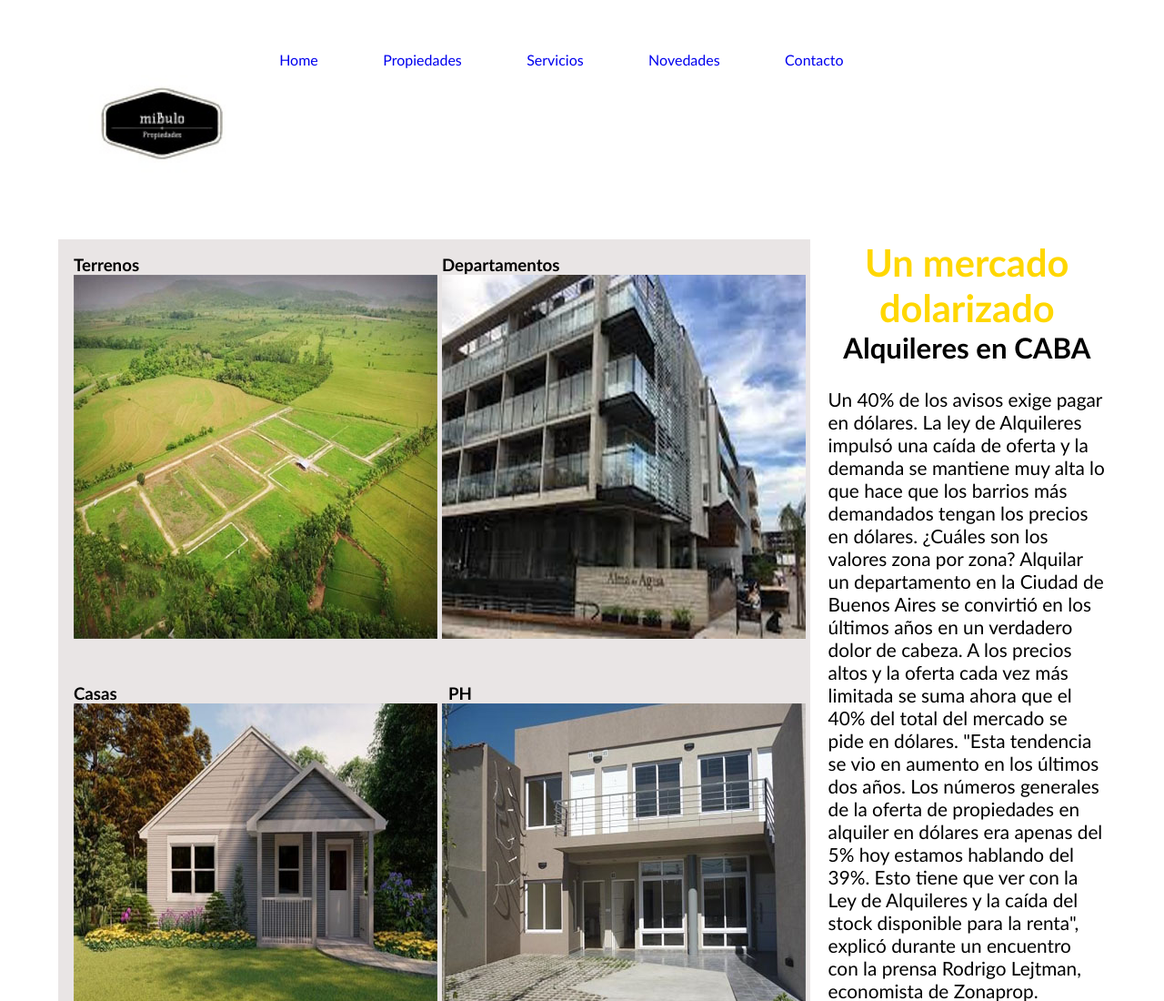
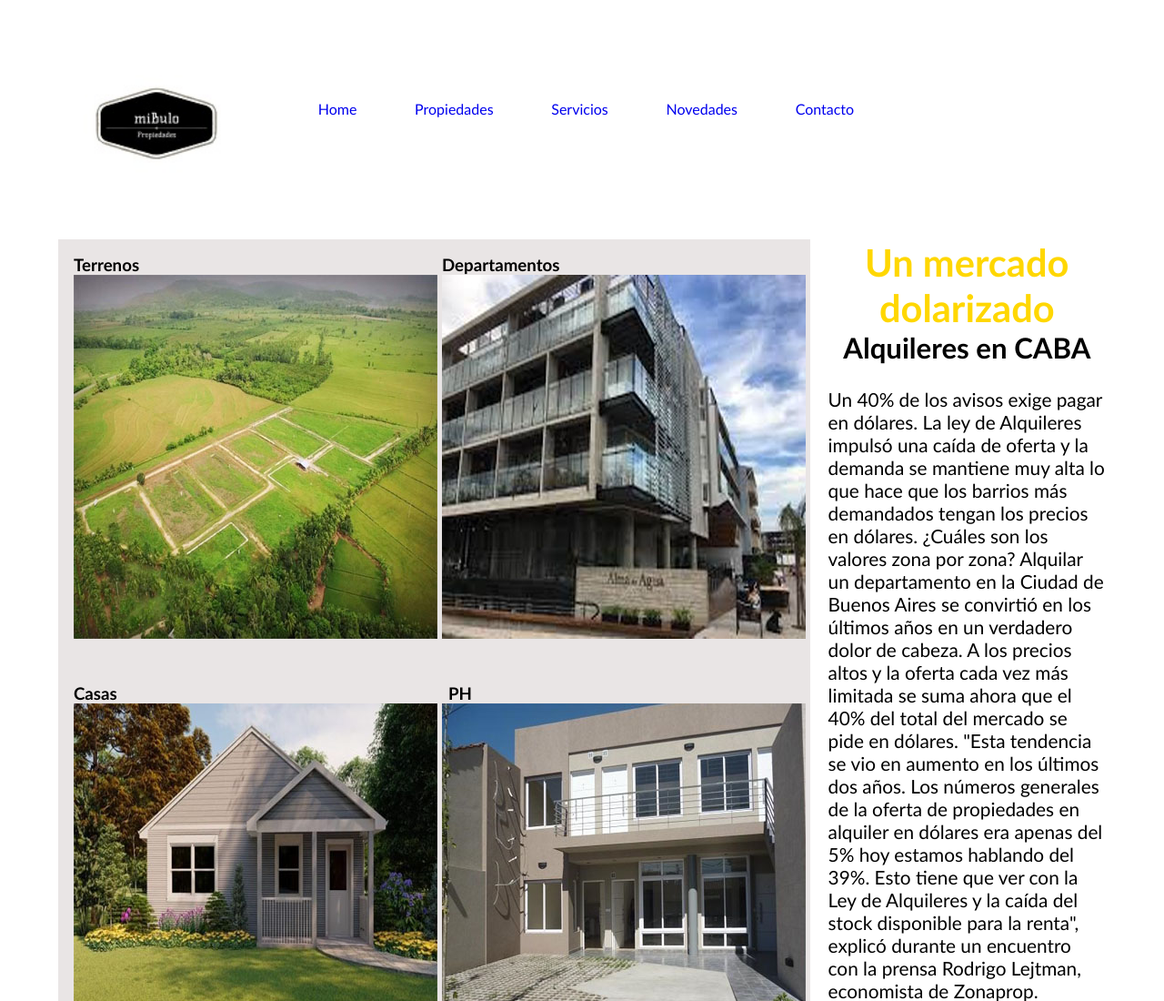
Before and after one commit to mibulo/proyecto, a plain HTML site: page index.html in a window 1280 px wide. Shown: the top 1100 px of the page at 91% size. Drawn offline with nearby package versions, Linux system fonts and the light colour scheme.

Commit message:
Update estilos.css

```diff
--- a/css/estilos.css
+++ b/css/estilos.css
@@ -269,8 +269,8 @@
             }
 
             .header-nav {
-                margin: 0.5em;
-                padding: 0.5em;
+                margin: 2.2em;
+                padding: 2.2em;
                 align-items: center;
                 width: 80%;
             }
```
